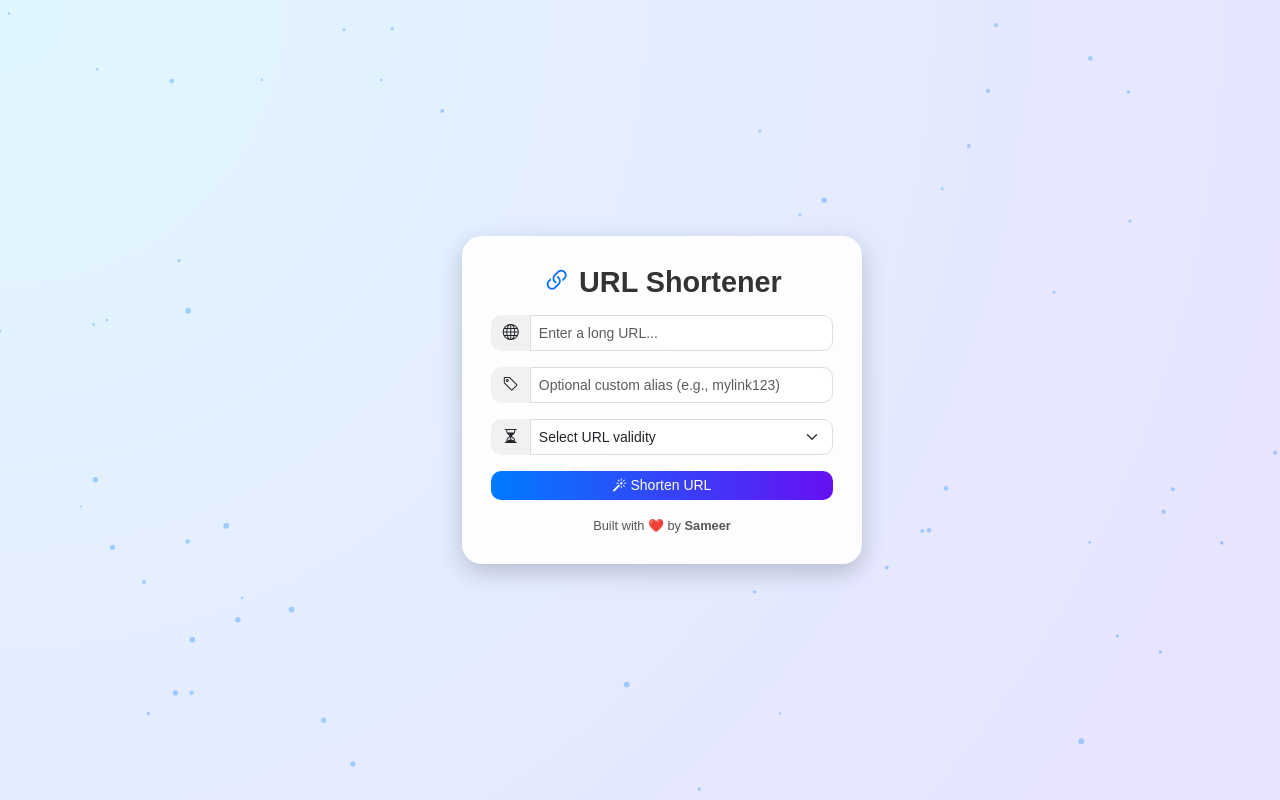
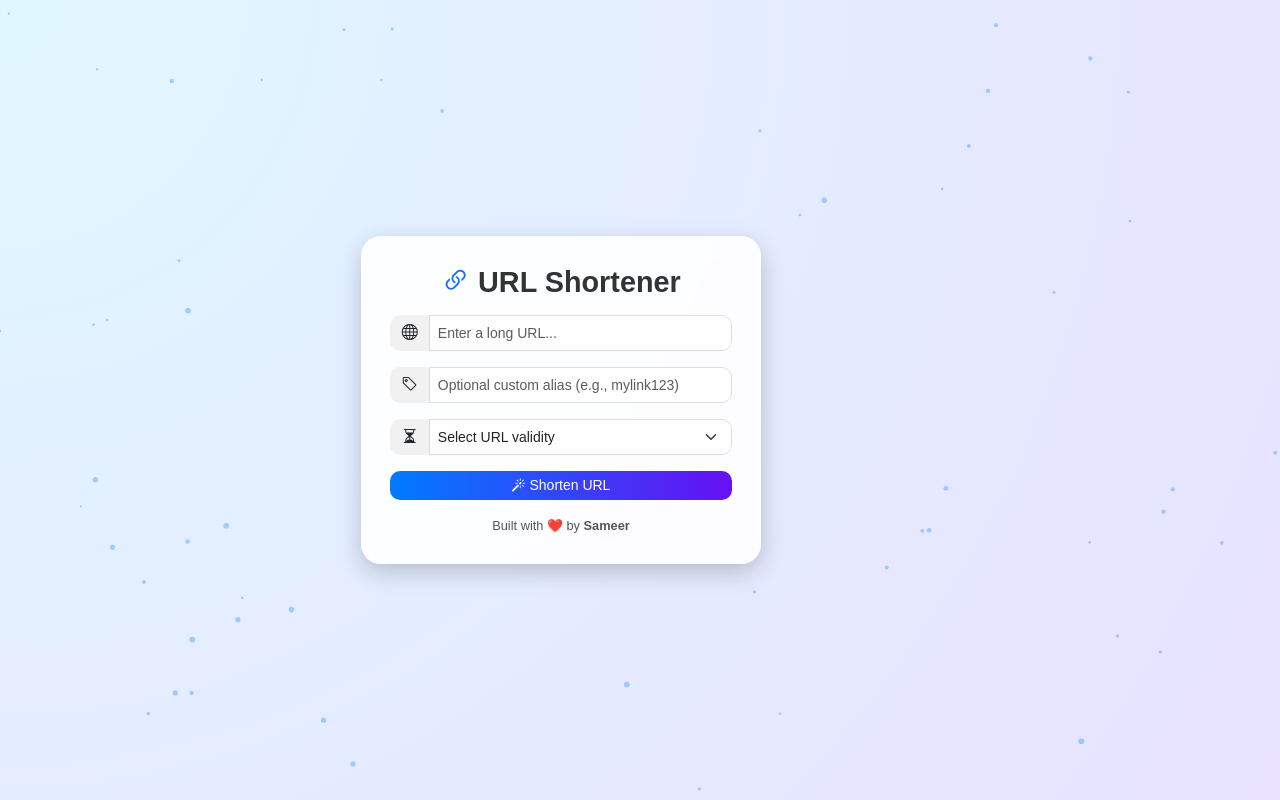
Before and after one commit to sk3577311/Pro_URL_Shortener, a FastAPI app: page / in a window 1280 px wide. Run offline with FastAPI, Linux system fonts and the light colour scheme.

Commit message:
last commit 09/10/2025 10

```diff
--- a/templates/index.html
+++ b/templates/index.html
@@ -15,18 +15,14 @@
 
   <!-- Index css files -->
   <link rel="stylesheet" href="{{url_for('static',path='css/index.css')}}">
-
-  <style>
-
-  </style>
 </head>
 
 <body>
   <canvas id="bg-animation"></canvas>
 
   <div class="container">
-    <div class="row justify-content-center">
-      <div class="col-lg-6 offset-2">
+    <div class="d-flex justify-content-center align-items-center min-vh-100">
+      <div class="col-md-10 col-lg-6">
         <div class="card">
           <h1 class="fw-bold">
             <i class="bi bi-link-45deg text-primary"></i>
```
